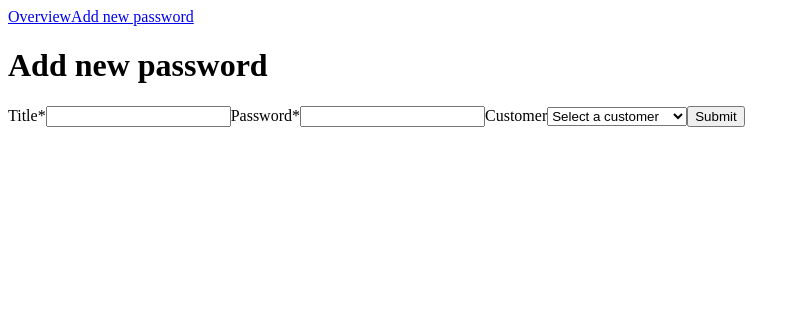
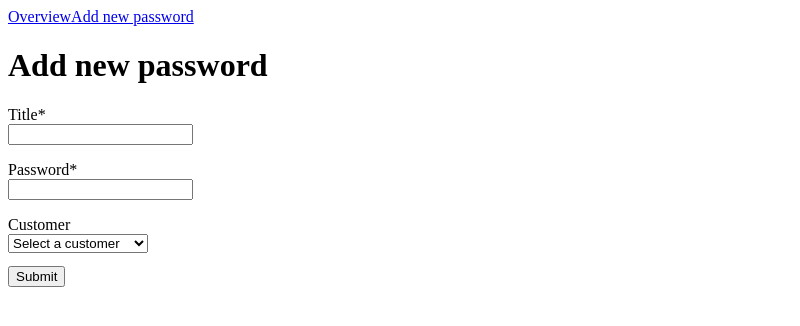
Before and after one commit to Wasknijper/Assessment-FE-Developer, a React (Create React App) app: page /new in a window 1280 px wide. Shown: the top 326 px of the page, without its empty margins (0-800 px from the left). Built offline with nearby package versions, Linux system fonts and the light colour scheme.

Commit message:
feat(password-form): add little bit of styling, add message and clear after submit

```diff
--- /dev/null
+++ b/src/components/PasswordForm.css
@@ -0,0 +1,12 @@
+label {
+  min-width: 200px;
+  display: block;
+}
+
+p {
+  margin-bottom: 0;
+}
+
+button {
+  margin-top: 1em;
+}
--- a/src/components/PasswordForm.tsx
+++ b/src/components/PasswordForm.tsx
@@ -1,5 +1,6 @@
 import { savePassword } from "../helpers";
 import { Customer, Password } from "../types";
+import "./PasswordForm.css";
 
 type Props = {
   customers?: Customer[];
@@ -10,24 +11,28 @@ export const PasswordForm = ({ customers }: Props) => {
     <form
       onSubmit={(event) => {
         event.preventDefault();
-        const formData = new FormData(event.target as HTMLFormElement);
+        const form = event.target as HTMLFormElement;
+
+        const formData = new FormData(form);
 
         const passwordData = Object.fromEntries(formData) as Password;
 
         savePassword(passwordData);
+        alert("Password added!");
+        form.reset();
       }}
     >
       <label>
-        Title*
+        <p>Title*</p>
         <input name="title" required></input>
       </label>
       <label>
-        Password*
+        <p>Password*</p>
         <input name="password" type="password" required></input>
       </label>
       {customers && (
         <label>
-          Customer
+          <p>Customer</p>
           <select name="customer">
             <option value="">Select a customer</option>
             {customers.map(({ name }) => (
```
